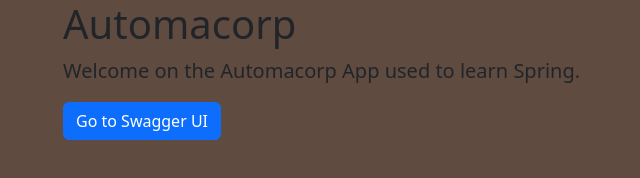
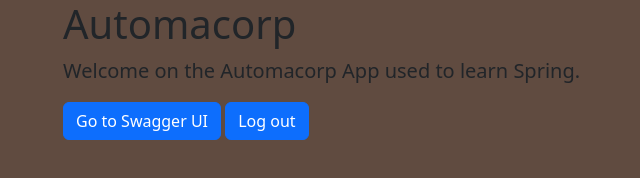
Before and after one commit to Maelto-svg/Spring-demo, a plain HTML site: page src/main/resources/static/index.html in a window 1280 px wide. Shown: the whole page, without its empty margins (19-659 px from the left). Drawn offline with nearby package versions, Linux system fonts and the light colour scheme.

Commit message:
Added a log out button

```diff
--- a/src/main/resources/static/index.html
+++ b/src/main/resources/static/index.html
@@ -10,6 +10,7 @@
         Welcome on the Automacorp App used to learn Spring.
     </p>
     <a href="/swagger-ui/index.html" class="btn btn-primary">Go to Swagger UI</a>
+    <a href="/logout" class="btn btn-primary">Log out</a>
 </div>
 </body>
 </html>
```
